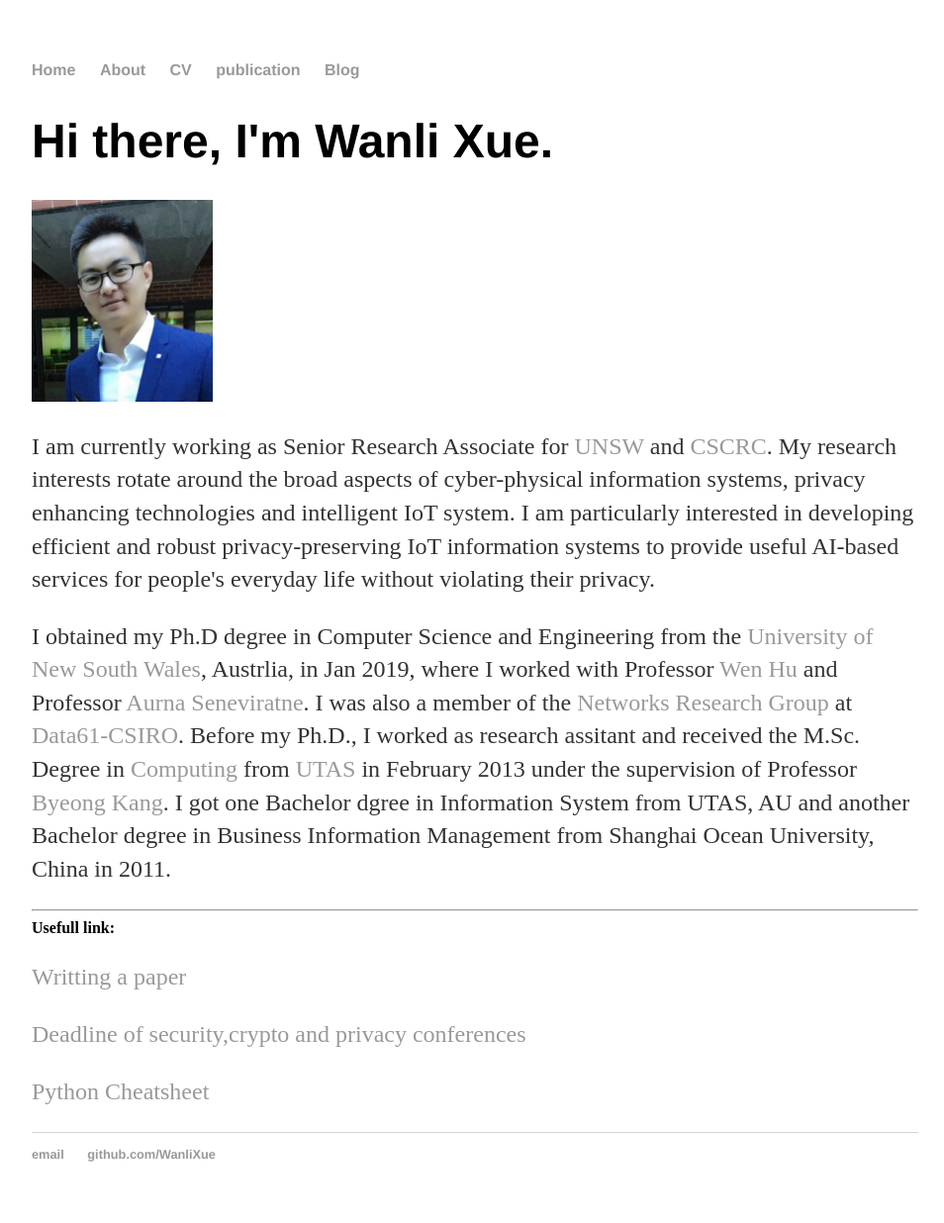
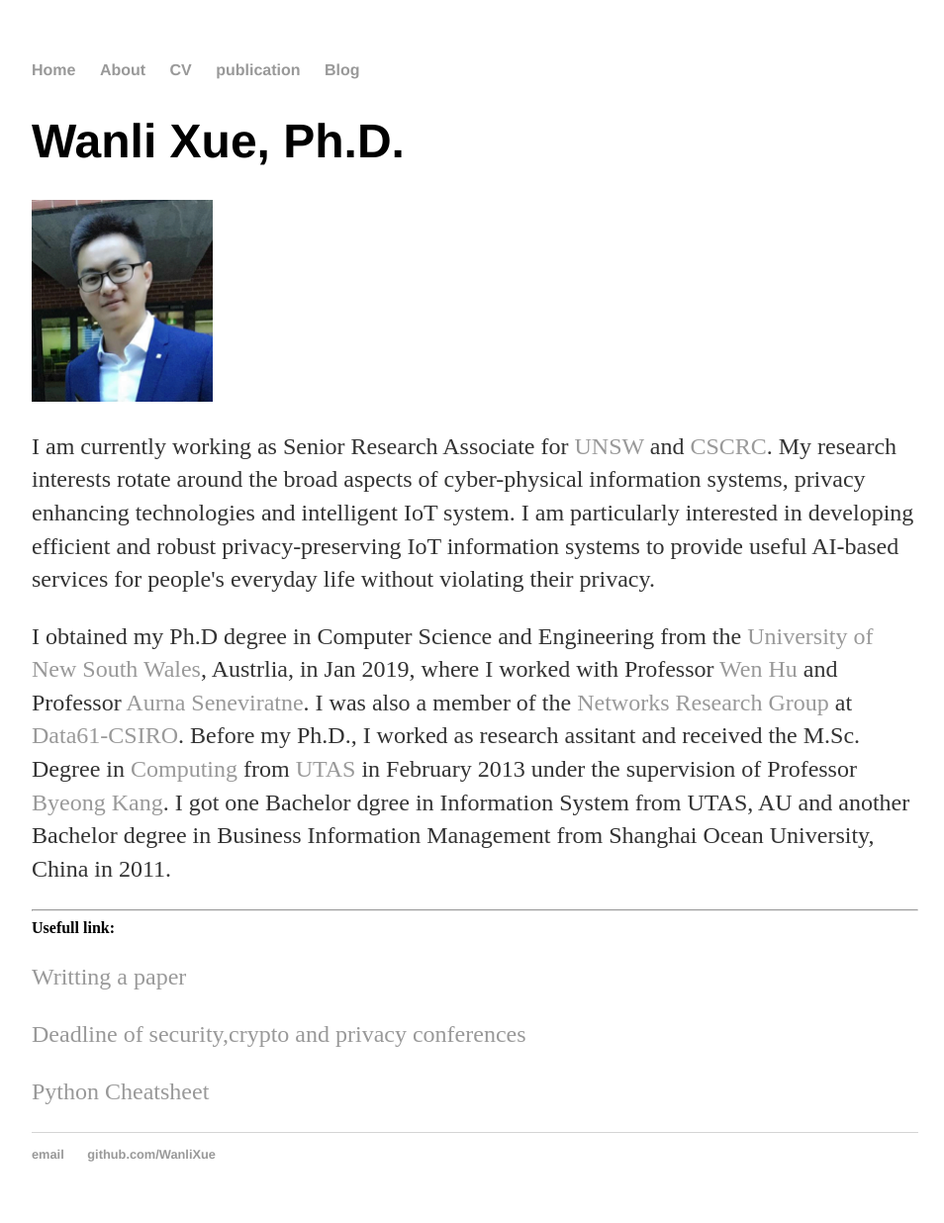
Before and after one commit to WanliXue/WanliXue.github.io, a Jekyll site: the page built from index.html, in a window 1280 px wide. Shown: the whole page at 99% size, without its empty margins (160-1114 px from the left). Built offline with Jekyll 4.4.1, drawn with Linux system fonts in a browser that asks for light colours.

Commit message:
Update index.html

```diff
--- a/index.html
+++ b/index.html
@@ -4,7 +4,7 @@ title: Wanli Xue's home page
 ---
 
 		<div class="blurb">
-			<h1>Hi there, I'm Wanli Xue.</h1>
+			<h1>Wanli Xue, Ph.D.</h1>
 			<img src="images/wanli.png" >
 			<p>I am currently working as Senior Research Associate for <a href="https://www.unsw.edu.au/">UNSW</a> and <a href="https://www.cybersecuritycrc.org.au/">CSCRC</a>.
 			My research interests rotate around the broad aspects of cyber-physical information systems, privacy enhancing technologies and intelligent IoT system.
```
